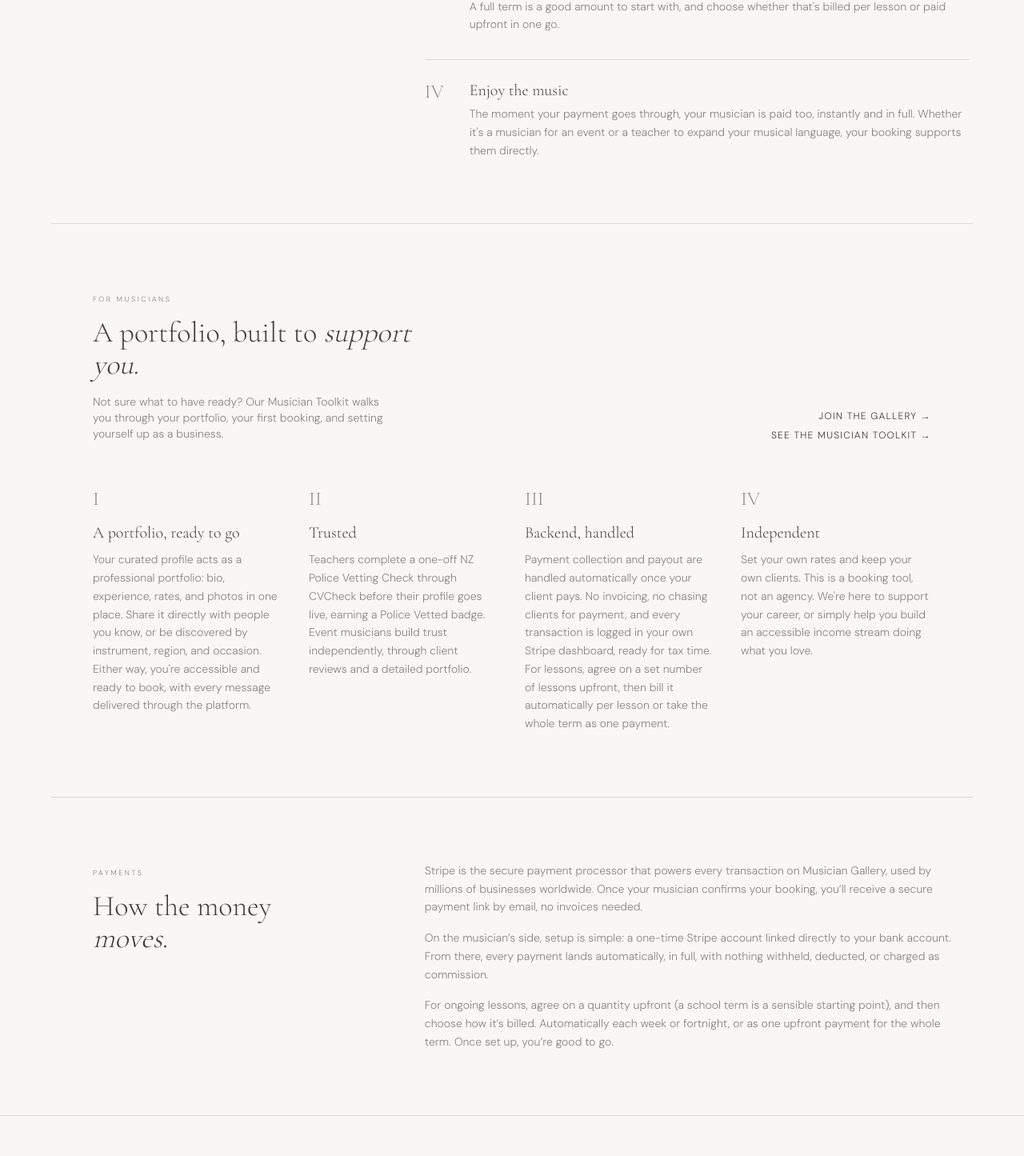
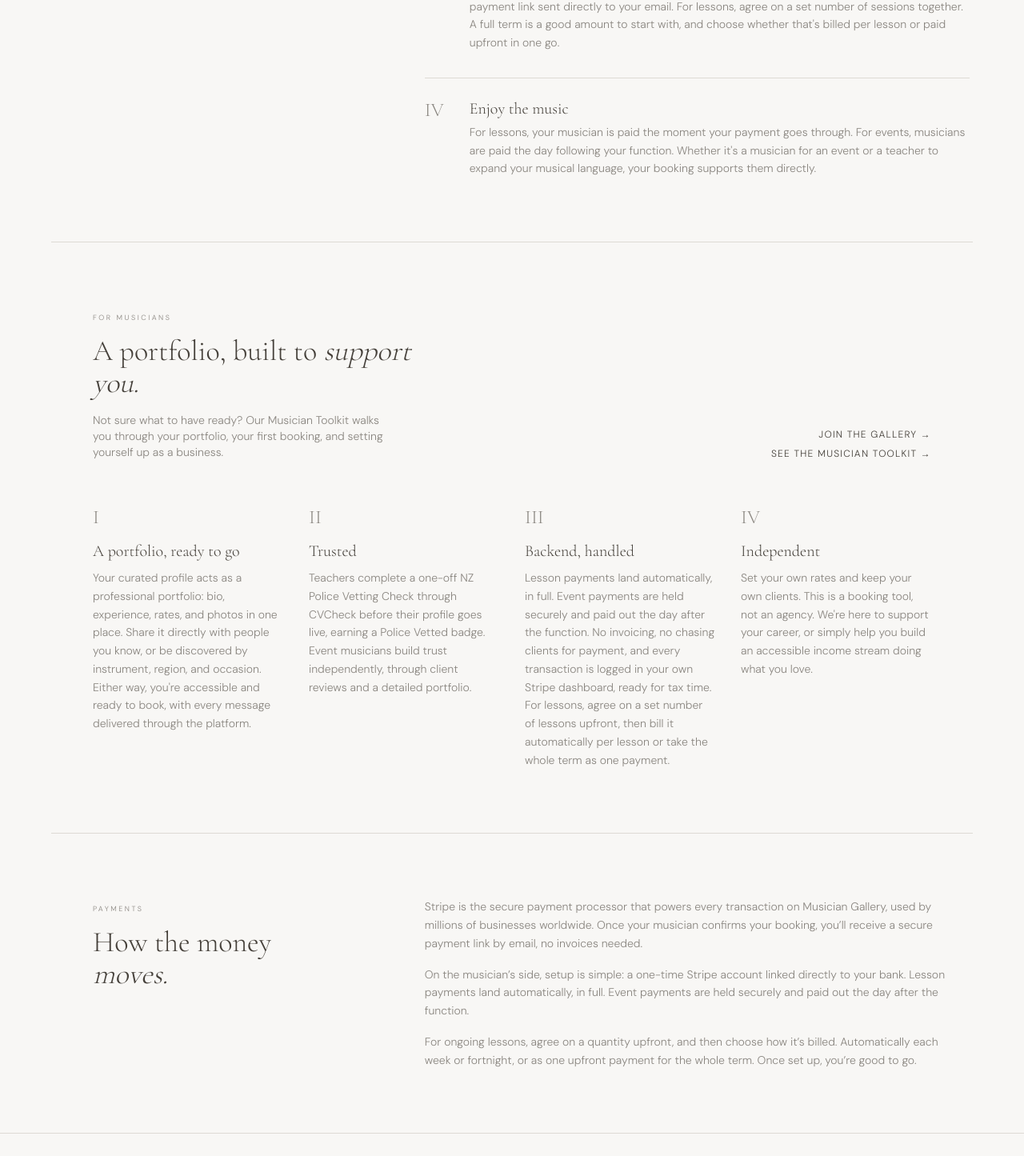
Before and after one commit to musiciangallery/Musician-Gallery, a Next.js app: page /about in a window 1280 px wide. Shown: the part 1315-2760 px from the top of the page at 80% size. Built offline with nearby package versions, Linux system fonts and the light colour scheme.

Commit message:
Update page.tsx

```diff
--- a/src/app/about/page.tsx
+++ b/src/app/about/page.tsx
@@ -15,7 +15,7 @@ const clientSteps = [
   {
     n: "II",
     t: "Send a booking request",
-    b: "Reach out directly through the platform. Ask questions, share details, and get to know your musician before anything is confirmed, all while your email addresses stay private.",
+    b: "Reach out directly through the platform. Ask questions, share details, and get to know your musician before anything is confirmed. Musician Gallery relays every message, so your email address stays private throughout.",
   },
   {
     n: "III",
@@ -25,7 +25,7 @@ const clientSteps = [
   {
     n: "IV",
     t: "Enjoy the music",
-    b: "The moment your payment goes through, your musician is paid too, instantly and in full. Whether it's a musician for an event or a teacher to expand your musical language, your booking supports them directly.",
+    b: "For lessons, your musician is paid the moment your payment goes through. For events, musicians are paid the day following your function. Whether it's a musician for an event or a teacher to expand your musical language, your booking supports them directly.",
   },
 ];
 
@@ -43,7 +43,7 @@ const musicianPillars = [
   {
     n: "III",
     t: "Backend, handled",
-    b: "Payment collection and payout are handled automatically once your client pays. No invoicing, no chasing clients for payment, and every transaction is logged in your own Stripe dashboard, ready for tax time. For lessons, agree on a set number of lessons upfront, then bill it automatically per lesson or take the whole term as one payment.",
+    b: "Lesson payments land automatically, in full. Event payments are held securely and paid out the day after the function. No invoicing, no chasing clients for payment, and every transaction is logged in your own Stripe dashboard, ready for tax time. For lessons, agree on a set number of lessons upfront, then bill it automatically per lesson or take the whole term as one payment.",
   },
   {
     n: "IV",
@@ -191,16 +191,15 @@ export default function AboutPage() {
           </p>
           <p className="text-sm text-mid leading-relaxed">
             On the musician&rsquo;s side, setup is simple: a one-time
-            Stripe account linked directly to your bank account. From
-            there, every payment lands automatically, in full, with
-            nothing withheld, deducted, or charged as commission.
+            Stripe account linked directly to your bank. Lesson payments
+            land automatically, in full. Event payments are held securely
+            and paid out the day after the function.
           </p>
           <p className="text-sm text-mid leading-relaxed">
-            For ongoing lessons, agree on a quantity upfront (a school
-            term is a sensible starting point), and then choose how
-            it&rsquo;s billed. Automatically each week or fortnight, or
-            as one upfront payment for the whole term. Once set up,
-            you&rsquo;re good to go.
+            For ongoing lessons, agree on a quantity upfront, and then
+            choose how it&rsquo;s billed. Automatically each week or
+            fortnight, or as one upfront payment for the whole term. Once
+            set up, you&rsquo;re good to go.
           </p>
         </div>
       </section>
```
